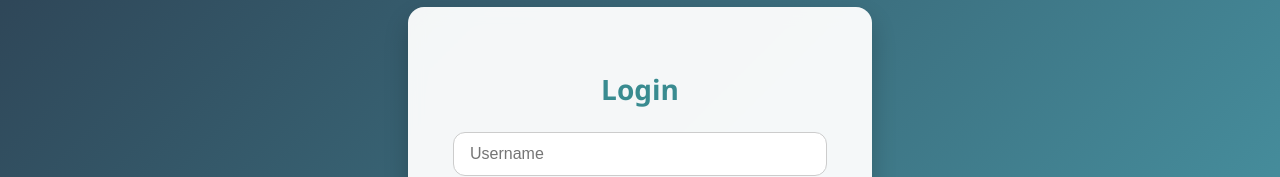
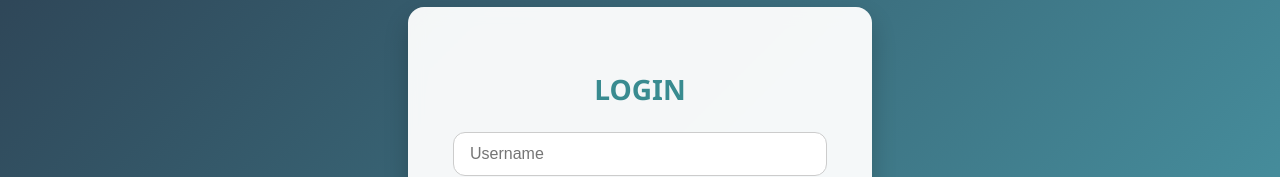
Before and after one commit to Vearonn55/gradfrontend, a React (Create React App) app: page /login in a window 1280 px wide. Shown: the part 183-360 px from the top of the page. Built offline with nearby package versions, Linux system fonts and the light colour scheme; a web font is replaced by a local one.

Commit message:
merge test

```diff
--- a/src/components/LoginPage/LoginPage.tsx
+++ b/src/components/LoginPage/LoginPage.tsx
@@ -18,7 +18,7 @@ const LoginPage: React.FC = () => {
 
     return (
         <div className="login-container">
-            <h2>Login</h2>
+            <h2>LOGIN</h2>
             <form onSubmit={handleLogin}>
                 <input
                     type="text"
```
Also changed, not shown: 1 other file (tests, documents, lock files or other folders).
